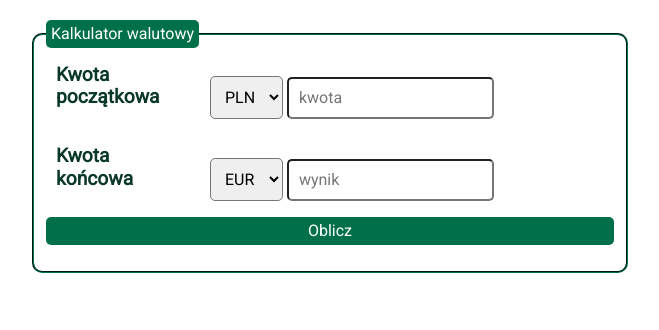
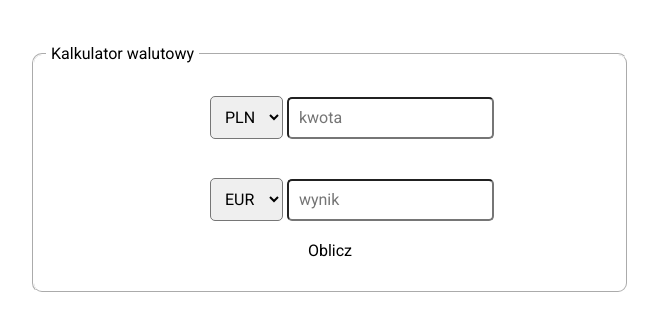
Before and after one commit to OskarS99/Currency-Converter, a plain HTML site: page index.html in a window 1280 px wide. Shown: the whole page, without its empty margins (310-969 px from the left). Drawn offline with nearby package versions, Linux system fonts and the light colour scheme.

Commit message:
color change added

```diff
--- a/css/form.css
+++ b/css/form.css
@@ -1,34 +1,33 @@
 .form {
     max-width: 600px;
-    margin:  20px auto;
+    margin: 40px auto;
 
 
 }
 
 .form_fieldset {
     border-radius: 10px;
-    border-color: #00704b;
-
+    border-color: #ffffff;
 }
 
 .form_legend {
-    background-color: #00704b;
-    color: #ffffff;
+    background-color: #ffffff;
+    color: #000000;
     border-radius: 5px;
     padding: 5px;
     border: #00704b;
 }
 
 .form_button {
-    background-color: #00704b;
+    background-color: #ffffff;
     border-radius: 5px;
-    color: #ffffff;
+    color: #000000;
     padding: 5px;
-    border: #00704b;
+    border: #000000;
     width: 100%;
 }
 .form_labelText {
-    color: #093828;
+    color: #ffffff;
     font-weight: bold;
     font-size: larger;
     width: 100%;
@@ -36,7 +35,6 @@
     margin-right: 10px;
     display: inline-block;
     padding: 10px;
-
 }
 
 .form_field {
```
